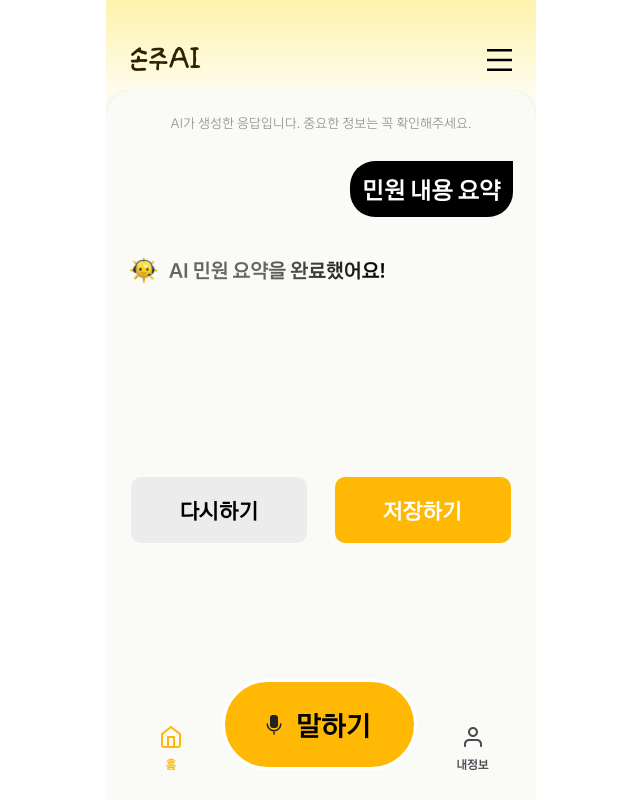
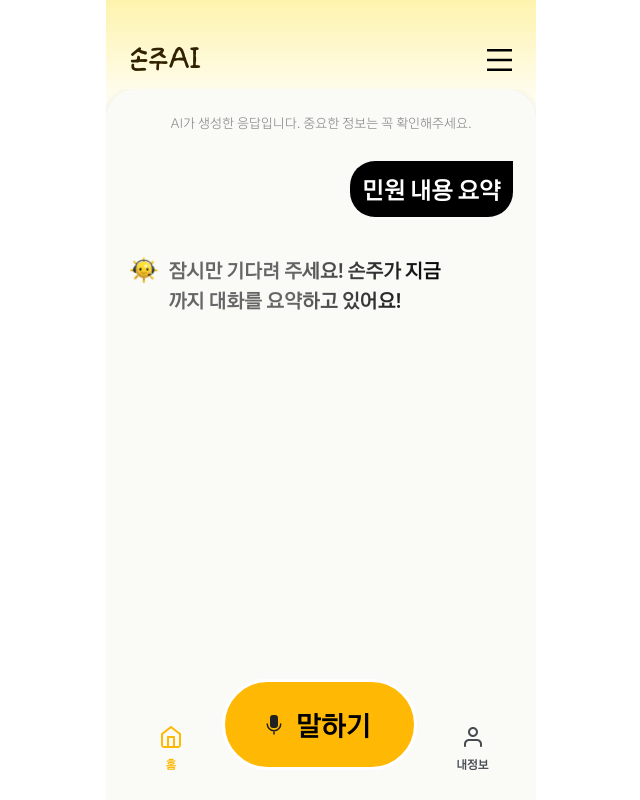
Before and after one commit to Team1-kw13/Team1_FE, a React (Vite) app: page /summary in a window 1280 px wide. Shown: the whole page, without its empty margins (319-959 px from the left). Built offline with nearby package versions, Linux system fonts and the light colour scheme.

Commit message:
[Docs] Add summary props

```diff
--- a/src/components/summary/SonjuSummary.jsx
+++ b/src/components/summary/SonjuSummary.jsx
@@ -1,32 +1,16 @@
-import { useState, useEffect } from "react";
 import SunImg from "../../assets/images/sun.svg";
 
-export default function SonjuSummary() {
-  const [isLoading, setIsLoading] = useState(true); //답변 생성 상태
-
-  useEffect (()=> {
-    //AI API 호출 로직 실행
-    //예시로 2초 후에 답변을 설정
-    setTimeout(() => {
-      setIsLoading(false);
-    }, 2000);
-  }, []);
-
+export default function SonjuSummary({ isLoading = true }) {
   return (
     <div className="flex flex-col w-full max-w-[430px]">
       <div className="flex justify-start items-start ml-[23px] mt-[11px] w-full">
         <img src={SunImg} alt="손주" className="w-[30px] h-[30px] mr-[10px]" />
           <div className="font-bold text-[20px] max-w-[280px] max-h-[164px]
                           bg-[linear-gradient(90deg,#666666_44.23%,#000000_100%)] bg-clip-text text-transparent">
-            {isLoading ? "잠시만 기다려 주세요! 손주가 지금까지 대화를 요약하고 있어요!" : "AI 민원 요약을 완료했어요!"}
+            {isLoading
+            ? "잠시만 기다려 주세요! 손주가 지금까지 대화를 요약하고 있어요!"
+            : "AI 민원 요약을 완료했어요!"}
           </div>
-      </div>
-      <div className="w-[385px] h-[180px]">
-        {/*이미지 요약*/}
-      </div>
-      <div className="flex flex-row justify-between mx-[25.25px] mt-[12px]">
-        <button className="w-[176px] h-[66px] bg-gray200 font-bold text-[22px] px-[46px] py-[16.5px] rounded-[10px] gap-[10px]">다시하기</button>
-        <button className="w-[176px] h-[66px] bg-yellow font-bold text-[22px] text-white px-[46px] py-[16.5px] rounded-[10px] gap-[10px]">저장하기</button>
       </div>
     </div>
   );
```
